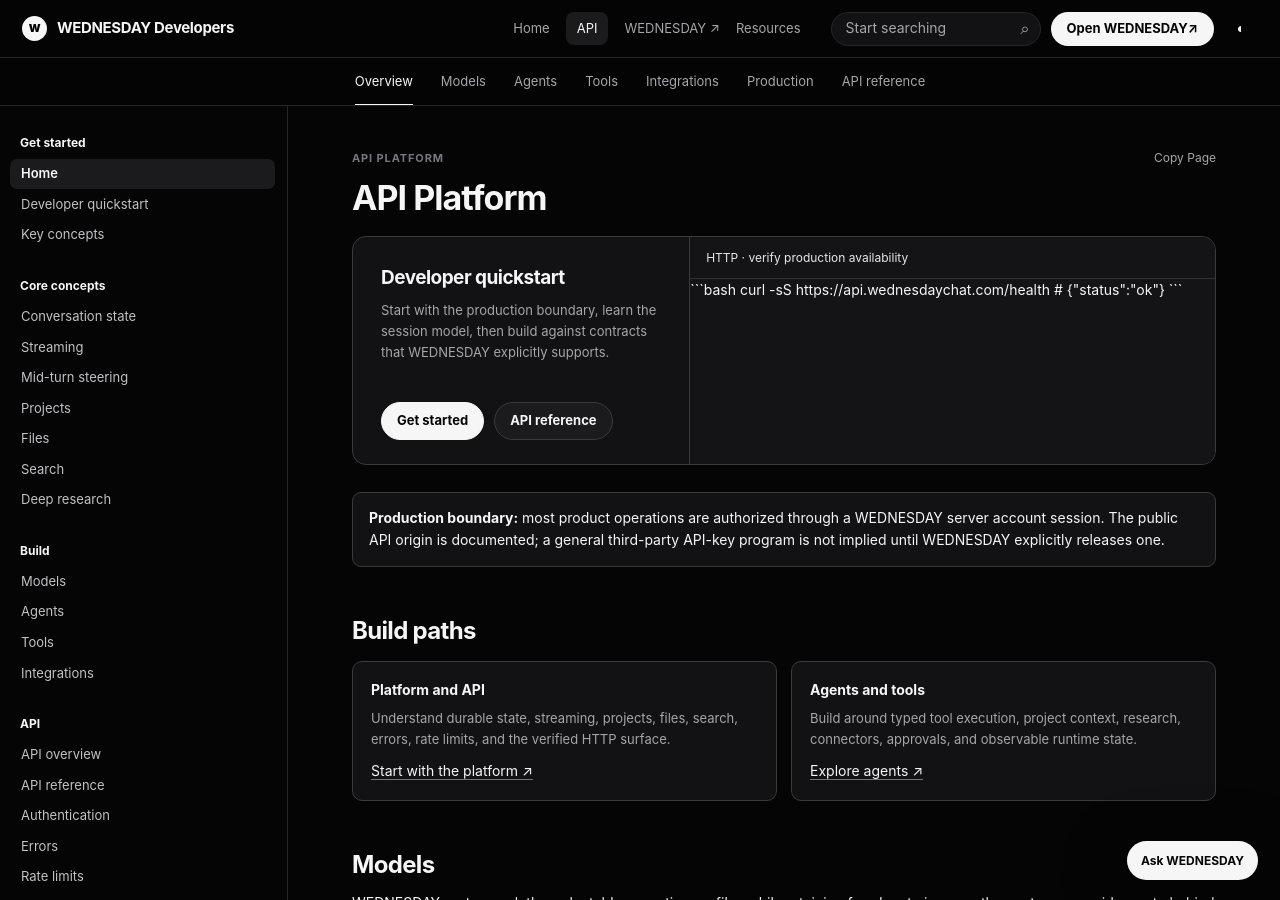
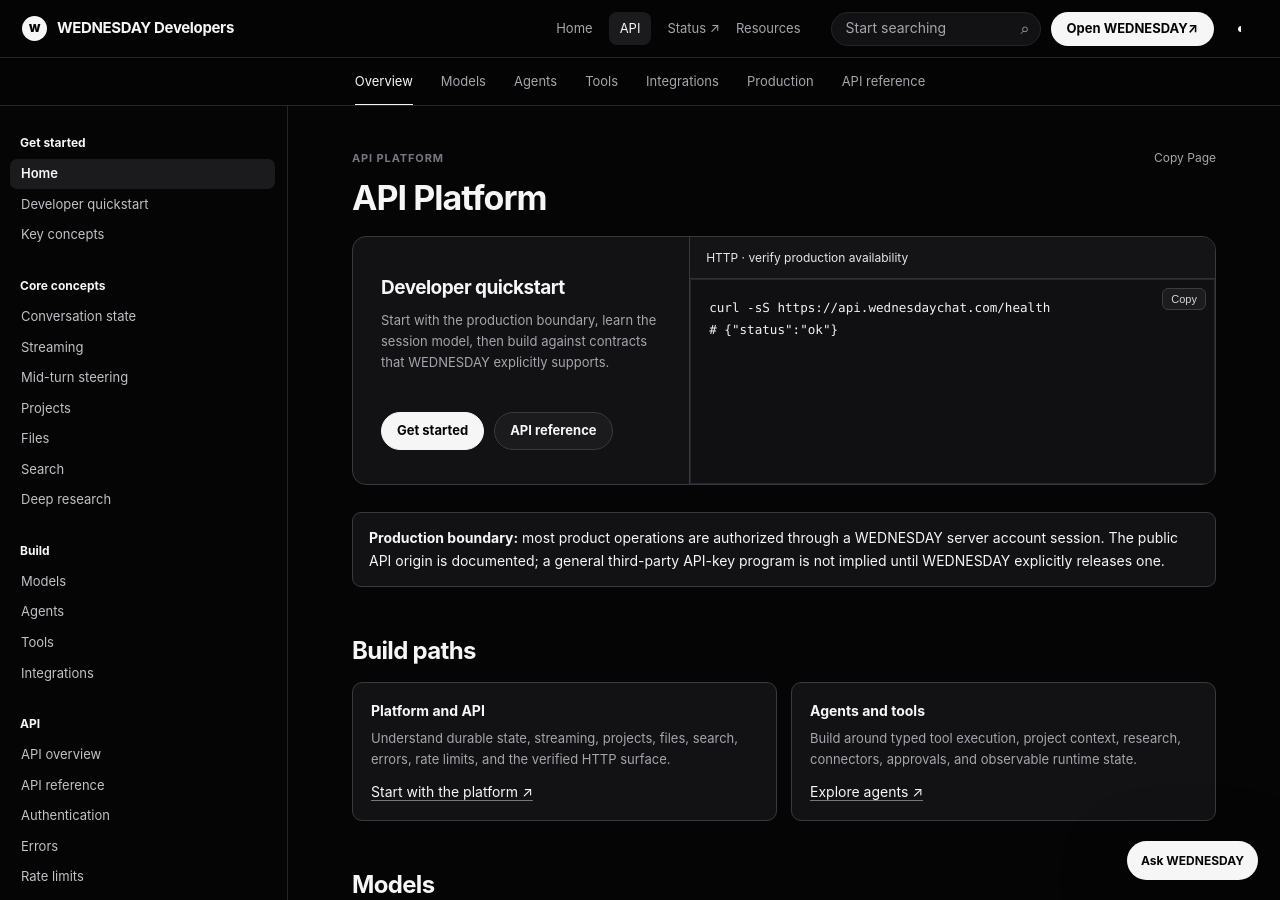
Before and after one commit to Glass-Anvil-Studios/wednesday-docs, a Jekyll site: the page built from index.md, in a window 1280 px wide and 900 px high. Built offline with Jekyll 4.4.1, drawn with Linux system fonts in a browser that asks for light colours.

Commit message:
fix: render homepage code and separate status navigation
Render the homepage quickstart command as real HTML code markup so it displays correctly, and keep the app and service-status links distinct in the global header.

````diff
--- a/_layouts/default.html
+++ b/_layouts/default.html
@@ -31,7 +31,7 @@
       <nav class="global-links" aria-label="WEDNESDAY developer navigation">
         <a href="/">Home</a>
         <a class="global-pill active" href="/">API</a>
-        <a href="https://wednesdaychat.com">WEDNESDAY ↗</a>
+        <a href="https://status.wednesdaychat.com">Status ↗</a>
         <a href="/learn/">Resources</a>
       </nav>
       <div class="global-actions">
--- a/index.md
+++ b/index.md
@@ -15,11 +15,8 @@
   </div>
   <div class="quickstart-code">
     <div class="code-label">HTTP · verify production availability</div>
-
-```bash
-curl -sS https://api.wednesdaychat.com/health
-# {"status":"ok"}
-```
+    <pre><code class="language-bash">curl -sS https://api.wednesdaychat.com/health
+# {"status":"ok"}</code></pre>
   </div>
 </div>
 
````
